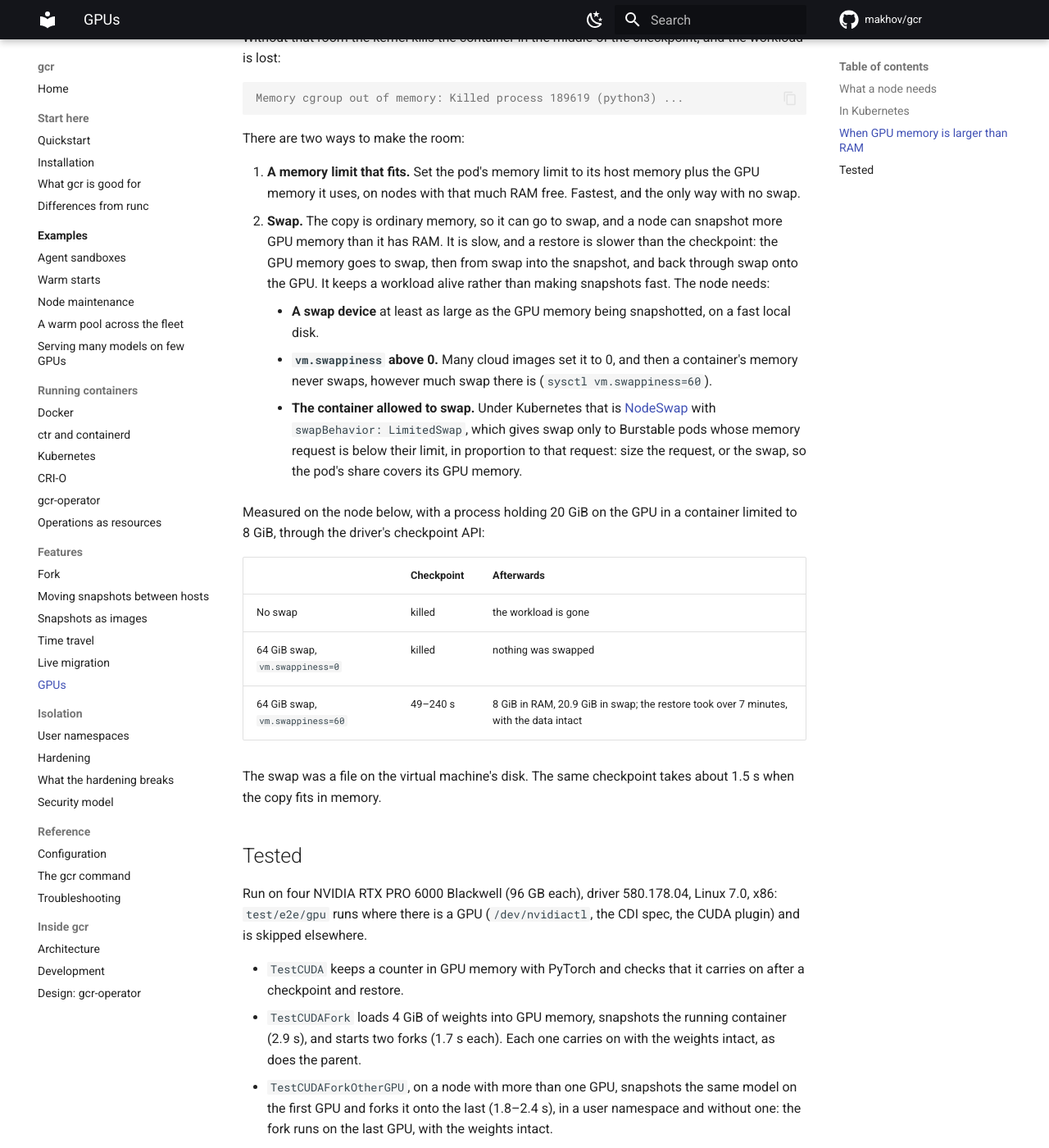
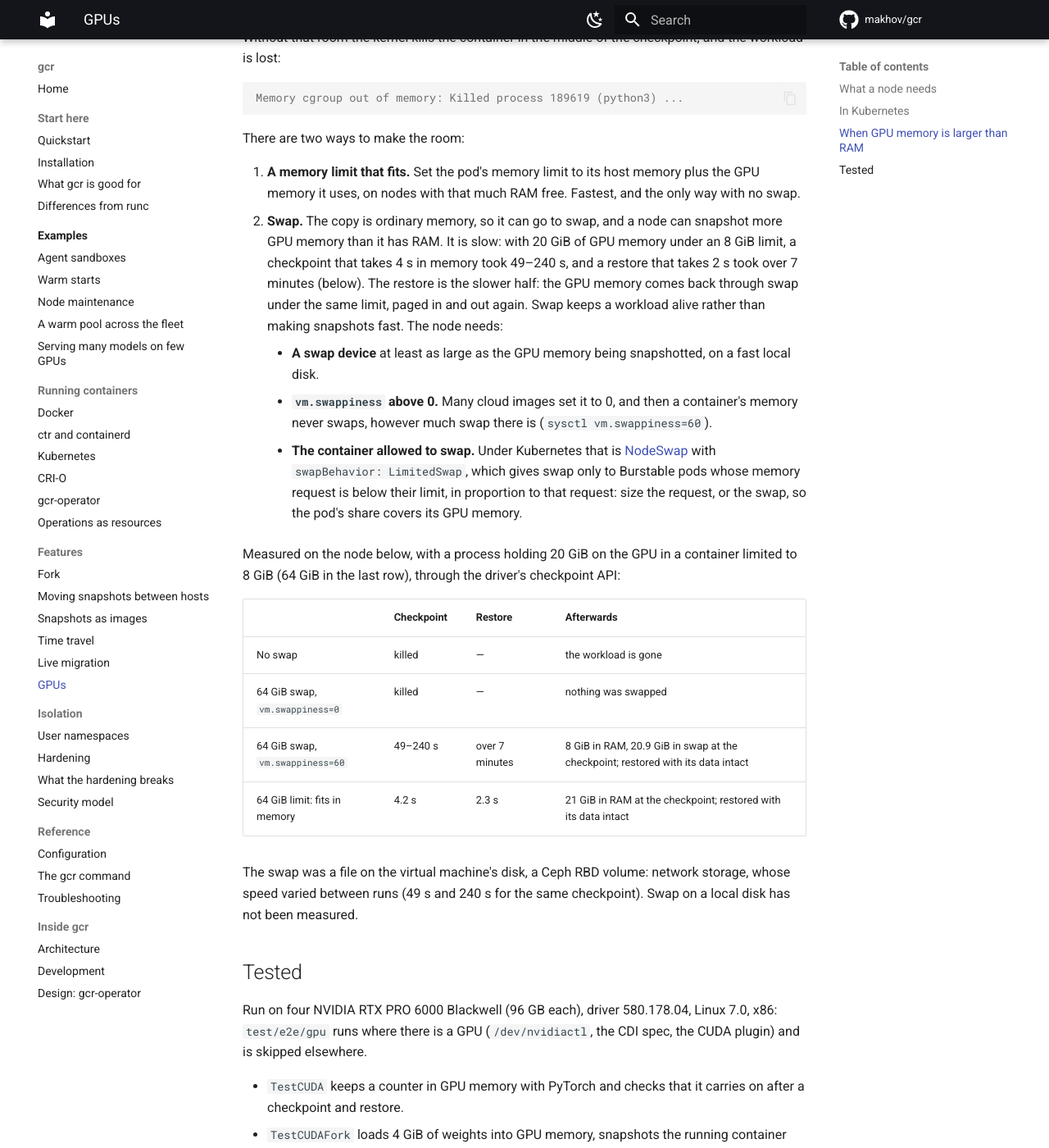
Before and after one commit to makhov/gcr, an MkDocs documentation site: the page built from docs/gpus.md, in a window 1280 px wide and 1400 px high, scrolled down 2845 px. Shown: the whole window at 82% size. Built offline with MkDocs 1.6.1 and Material for MkDocs 9.7.7, drawn with Linux system fonts in a browser that asks for light colours; comment, search, counter and statistics services are not loaded.

Commit message:
docs/gpus.md: swap's cost in numbers, measured on Ceph RBD; the in-memory times
The swap option said it was slow without saying how slow; the numbers
were only in the table. It now gives them where it says so, and the
table has a column for restores. The swap was on the VM's disk, a Ceph
RBD volume, which is why the same checkpoint took 49 s once and 240 s
another time.

It also corrects the in-memory time: the 1.5 s it gave was the run that
was killed at 1.5 s, not a checkpoint that fit. Measured now, with a
64 GiB limit: checkpoint 4.2 s, restore 2.3 s, data intact.

```diff
--- a/docs/gpus.md
+++ b/docs/gpus.md
@@ -143,11 +143,13 @@ There are two ways to make the room:
    memory plus the GPU memory it uses, on nodes with that much RAM free.
    Fastest, and the only way with no swap.
 2. **Swap.** The copy is ordinary memory, so it can go to swap, and a
-   node can snapshot more GPU memory than it has RAM. It is slow, and a
-   restore is slower than the checkpoint: the GPU memory goes to swap,
-   then from swap into the snapshot, and back through swap onto the GPU.
-   It keeps a workload alive rather than making snapshots fast. The node
-   needs:
+   node can snapshot more GPU memory than it has RAM. It is slow: with
+   20 GiB of GPU memory under an 8 GiB limit, a checkpoint that takes
+   4 s in memory took 49–240 s, and a restore that takes 2 s took over 7
+   minutes (below).
+   The restore is the slower half: the GPU memory comes back through
+   swap under the same limit, paged in and out again. Swap keeps a
+   workload alive rather than making snapshots fast. The node needs:
 
     - **A swap device** at least as large as the GPU memory being
       snapshotted, on a fast local disk.
@@ -162,16 +164,19 @@ There are two ways to make the room:
       pod's share covers its GPU memory.
 
 Measured on the node below, with a process holding 20 GiB on the GPU in a
-container limited to 8 GiB, through the driver's checkpoint API:
+container limited to 8 GiB (64 GiB in the last row), through the
+driver's checkpoint API:
 
-| | Checkpoint | Afterwards |
-| --- | --- | --- |
-| No swap | killed | the workload is gone |
-| 64 GiB swap, `vm.swappiness=0` | killed | nothing was swapped |
-| 64 GiB swap, `vm.swappiness=60` | 49–240 s | 8 GiB in RAM, 20.9 GiB in swap; the restore took over 7 minutes, with the data intact |
+| | Checkpoint | Restore | Afterwards |
+| --- | --- | --- | --- |
+| No swap | killed | — | the workload is gone |
+| 64 GiB swap, `vm.swappiness=0` | killed | — | nothing was swapped |
+| 64 GiB swap, `vm.swappiness=60` | 49–240 s | over 7 minutes | 8 GiB in RAM, 20.9 GiB in swap at the checkpoint; restored with its data intact |
+| 64 GiB limit: fits in memory | 4.2 s | 2.3 s | 21 GiB in RAM at the checkpoint; restored with its data intact |
 
-The swap was a file on the virtual machine's disk. The same checkpoint
-takes about 1.5 s when the copy fits in memory.
+The swap was a file on the virtual machine's disk, a Ceph RBD volume:
+network storage, whose speed varied between runs (49 s and 240 s for the
+same checkpoint). Swap on a local disk has not been measured.
 
 ## Tested
 
```
